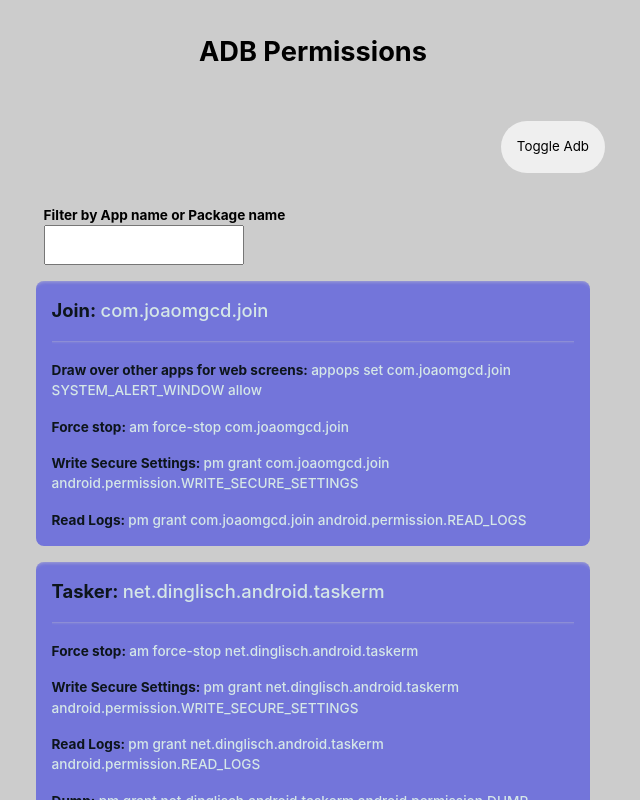
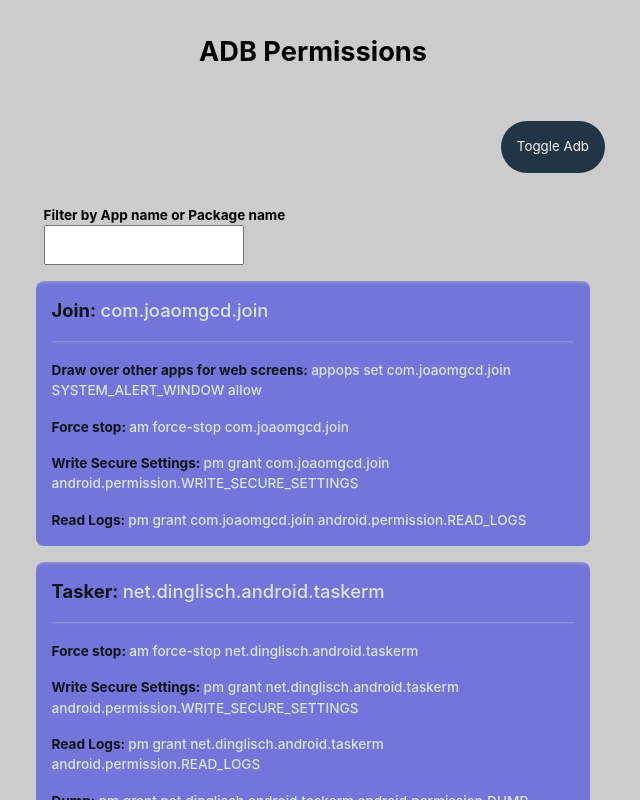
Before and after one commit to Pharma2022/adb-permissions, a React (Vite) app: page / in a window 1280 px wide. Shown: the top 800 px of the page, without its empty margins (327-967 px from the left). Built offline with nearby package versions, Linux system fonts and the light colour scheme.

Commit message:
fixed togglebutton styles

```diff
--- a/src/components/ToggleButton.jsx
+++ b/src/components/ToggleButton.jsx
@@ -6,7 +6,7 @@
     const {isAdbVisible,toggleAdb}=useGlobalContext()
   return (
 
-    <button onClick={toggleAdb} className={`pointer ${isAdbVisible&&"toggleButton"}`}>Toggle Adb</button>
+    <button onClick={toggleAdb} className={`pointer ${isAdbVisible?"toggleButtonAdbVisible":"toggleButton"}`}>Toggle Adb</button>
 
   )
 }
--- a/src/index.css
+++ b/src/index.css
@@ -108,6 +108,11 @@
   background-color: #213547;
   color: whitesmoke;
 }
+.toggleButtonAdbVisible{
+  color: #213547;
+  background-color: whitesmoke;
+
+}
 .name{
 color: #0d151b
 
```
